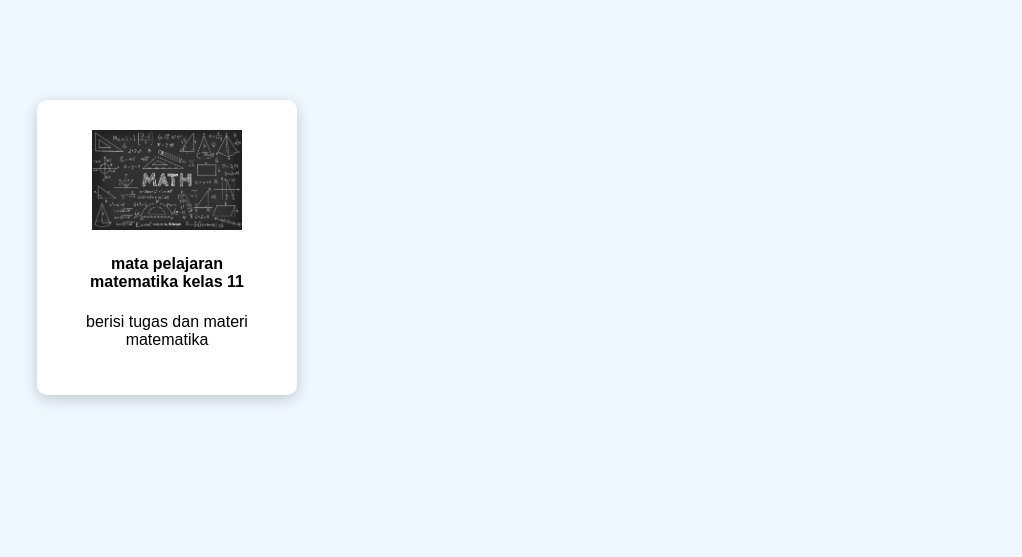
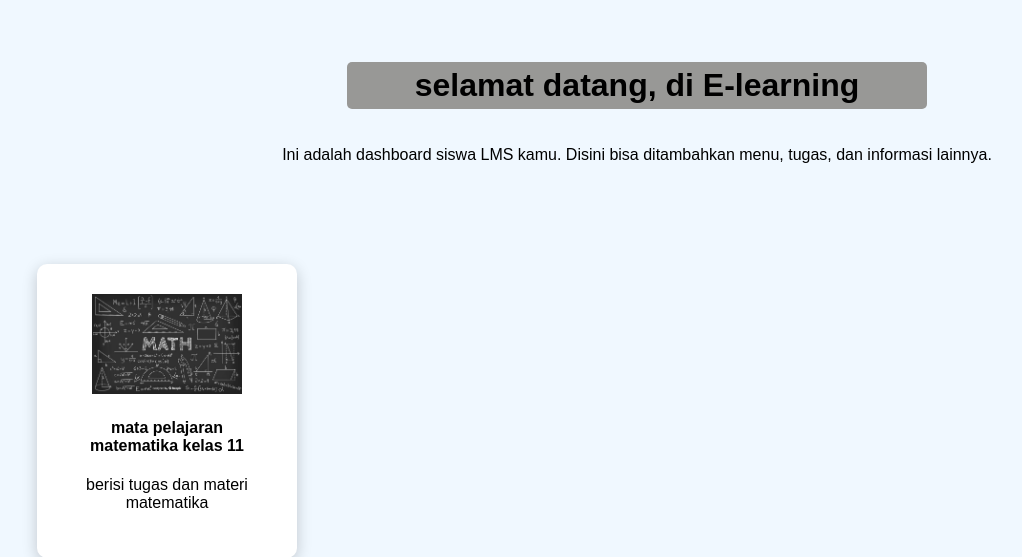
Before and after one commit to dionovatama/projek-LMS, a Django app: page /murid/dashboard/ in a window 1280 px wide. Shown: the part 95-652 px from the top of the page, without its empty margins (3-1025 px from the left). Run offline with Django 5.2, Linux system fonts and the light colour scheme.

Commit message:
PROJECT-LMS FASE-2B

```diff
--- a/learning/static/css/style.css
+++ b/learning/static/css/style.css
@@ -142,6 +142,30 @@
 
 /* dashboard murid mulai */
 
+.highlight {
+    display: inline-flex; /* tetap sebaris */
+    background-color: rgb(152, 152, 150);
+    padding: 5px 10px;
+    border-radius: 5px;
+    width: 70%;       /* lebar tetap */
+    justify-content: center; /* teks di tengah */
+}
+
+/* Container dashboard */
+.dashboard-container {
+    max-width: 800px;
+    margin: 40px auto;
+    text-align: center;
+}
+
+/* Responsive untuk HP */
+@media (max-width: 600px) {
+    .highlight {
+        font-size: 1.2rem;
+        padding: 6px 10px;
+    }
+}
+
 .mtk {
     background-color: white;
     width: 200px;
--- a/learning/templates/learning/siswa_dashboard.html
+++ b/learning/templates/learning/siswa_dashboard.html
@@ -3,6 +3,11 @@
 
 {% block title  %}dashboard murid{% endblock %}
 {% block content %}
+  <div class="dashboard-container">
+        <h1 class="highlight">selamat datang, {{ request.user.username }} di E-learning</h1>
+        <p>Ini adalah dashboard siswa LMS kamu. Disini bisa ditambahkan menu, tugas, dan informasi lainnya.</p>
+    </div>
+
   <div class="mtk">
     <img src="{% static "image/mtk.jpg" %}" alt="mtk">
     <h4>mata pelajaran matematika kelas 11</h4>
--- a/learning/views.py
+++ b/learning/views.py
@@ -2,6 +2,7 @@
 from django.shortcuts import render, redirect
 from django.contrib.auth import authenticate, login
 from django.contrib import messages
+from django.contrib.auth.decorators import login_required
 
 
 
```
Also changed, not shown: 1 other file.
